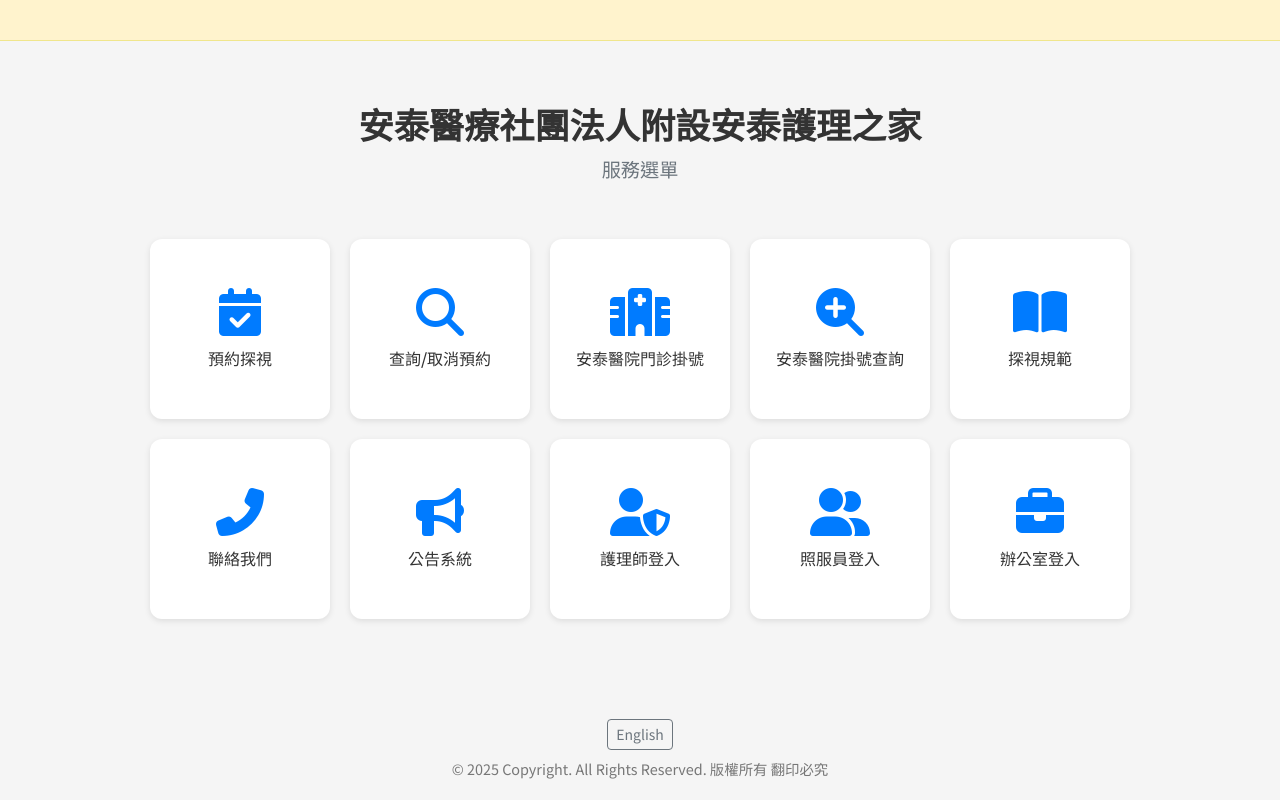
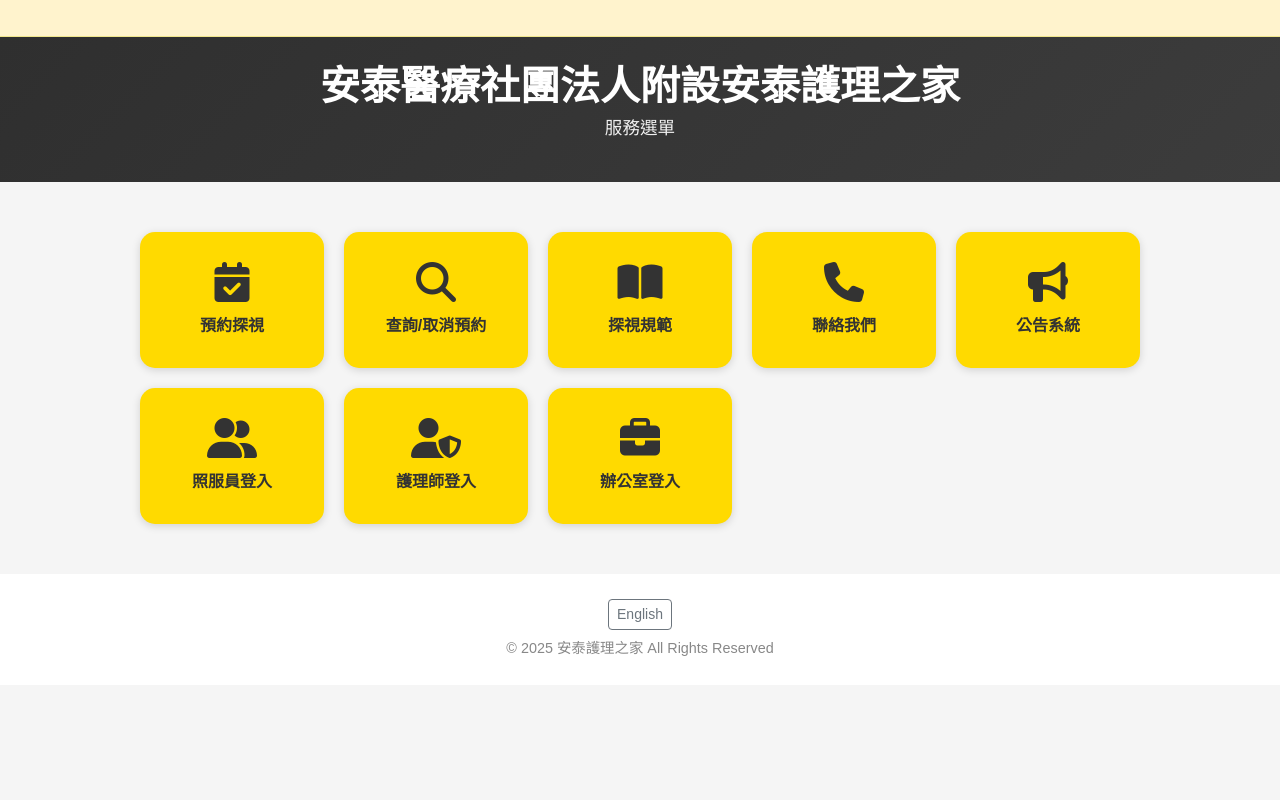
Before and after one commit to AnTai-Nursing-Home/-, a plain HTML site: page index.html in a window 1280 px wide. Drawn offline with nearby package versions, Linux system fonts and the light colour scheme; no server answers.

Commit message:
index.html

```diff
--- a/index.html
+++ b/index.html
@@ -1,137 +1,156 @@
 <!DOCTYPE html>
 <html lang="zh-Hant">
 <head>
-  <meta charset="UTF-8">
-  <meta name="viewport" content="width=device-width, initial-scale=1.0">
+  <meta charset="UTF-8" />
+  <meta name="viewport" content="width=device-width, initial-scale=1.0" />
   <title data-i18n="main_title_full">安泰醫療社團法人附設安泰護理之家</title>
-  <link href="https://cdn.jsdelivr.net/npm/bootstrap@5.3.0/dist/css/bootstrap.min.css" rel="stylesheet">
-  <link rel="stylesheet" href="https://cdnjs.cloudflare.com/ajax/libs/font-awesome/6.5.1/css/all.min.css">
-  <link rel="stylesheet" href="style.css">
-  <link rel="icon" href="/favicon.ico" type="image/x-icon">
+
+  <!-- Bootstrap & Icons -->
+  <link href="https://cdn.jsdelivr.net/npm/bootstrap@5.3.0/dist/css/bootstrap.min.css" rel="stylesheet" />
+  <link rel="stylesheet" href="https://cdnjs.cloudflare.com/ajax/libs/font-awesome/6.5.1/css/all.min.css" />
+  <link rel="icon" href="/favicon.ico" type="image/x-icon" />
+
   <style>
     body {
       background-color: #f5f5f5;
       font-family: "Noto Sans TC", sans-serif;
     }
 
-    /* 跑馬燈區塊 */
+    /* 深灰頂部標題 */
+    .header-bar {
+      background: linear-gradient(135deg, #2f2f2f, #3c3c3c);
+      color: white;
+      padding: 25px 0;
+      text-align: center;
+    }
+    .header-bar h1 {
+      font-weight: 700;
+      margin-bottom: 5px;
+    }
+    .header-bar p {
+      font-size: 1.1rem;
+      color: #f0f0f0;
+    }
+
+    /* 跑馬燈公告 */
     #announcement-marquee {
+      background: #fff3cd;
+      color: #000;
+      font-weight: bold;
+      border-bottom: 1px solid #f0e68c;
+      padding: 6px 0;
       white-space: nowrap;
       overflow: hidden;
-      background: #fff3cd;
-      color: #000;
-      border-bottom: 1px solid #f0e68c;
-      font-weight: bold;
-      padding: 8px 0;
-      text-align: center;
     }
-
     #marquee-text span {
       margin-right: 2px;
     }
 
-    .menu-container {
-      margin-top: 30px;
+    /* 主選單 */
+    .menu-section {
+      margin: 50px auto;
+      max-width: 1000px;
+    }
+    .menu-grid {
+      display: grid;
+      grid-template-columns: repeat(auto-fit, minmax(180px, 1fr));
+      gap: 20px;
+      justify-content: center;
+    }
+    .menu-item {
+      text-decoration: none;
+      background-color: #ffda00;
+      color: #333;
+      border-radius: 15px;
       text-align: center;
+      padding: 30px 10px;
+      font-weight: 600;
+      box-shadow: 0 2px 8px rgba(0, 0, 0, 0.15);
+      transition: all 0.3s ease;
+    }
+    .menu-item:hover {
+      background-color: #ffeb5c;
+      transform: translateY(-4px);
+      box-shadow: 0 4px 12px rgba(0, 0, 0, 0.25);
+    }
+    .menu-item i {
+      font-size: 2.5rem;
+      margin-bottom: 12px;
+      color: #333;
     }
 
-    .menu-grid {
-      display: grid;
-      grid-template-columns: repeat(auto-fit, minmax(160px, 1fr));
-      gap: 20px;
-      padding: 0 10px;
-    }
-
-    .menu-item {
+    footer {
       text-align: center;
-      background: white;
-      padding: 25px 10px;
-      border-radius: 12px;
-      box-shadow: 0 2px 6px rgba(0,0,0,0.1);
-      text-decoration: none;
-      color: #333;
-      transition: all 0.3s ease;
-    }
-
-    .menu-item:hover {
-      transform: translateY(-5px);
-      box-shadow: 0 4px 12px rgba(0,0,0,0.15);
-    }
-
-    .menu-item i {
-      margin-bottom: 10px;
-      color: #007bff;
-    }
-
-    .site-footer {
-      margin-top: 50px;
-      text-align: center;
-      color: #777;
+      padding: 25px 0;
       font-size: 0.9rem;
+      color: #888;
+      background-color: #fff;
     }
   </style>
 </head>
+
 <body>
   <!-- 公告跑馬燈 -->
   <div id="announcement-marquee" class="text-center">
     <marquee behavior="scroll" direction="left" id="marquee-text"></marquee>
   </div>
 
-  <div class="menu-container">
-    <div class="menu-header">
-      <h1 data-i18n="main_title_full"></h1>
-      <p class="lead" data-i18n="main_menu_title"></p>
-    </div>
+  <!-- 深灰標題區 -->
+  <div class="header-bar">
+    <h1 data-i18n="main_title_full">安泰醫療社團法人附設安泰護理之家</h1>
+    <p data-i18n="main_menu_title">系統主選單</p>
+  </div>
 
+  <!-- 主選單 -->
+  <div class="menu-section">
     <div class="menu-grid">
+
       <a href="booking.html" class="menu-item">
-        <i class="fas fa-calendar-check fa-3x"></i>
-        <span class="menu-item-text" data-i18n="booking_visit"></span>
+        <i class="fas fa-calendar-check"></i>
+        <div data-i18n="booking_visit">預約探視</div>
       </a>
+
       <a href="query.html" class="menu-item">
-        <i class="fas fa-search fa-3x"></i>
-        <span class="menu-item-text" data-i18n="query_cancel_booking"></span>
+        <i class="fas fa-search"></i>
+        <div data-i18n="query_cancel_booking">查詢與取消</div>
       </a>
-      <a href="https://www.antai.com.tw/check_web/p3_check_2.php" target="_blank" class="menu-item">
-        <i class="fas fa-hospital fa-3x"></i>
-        <span class="menu-item-text" data-i18n="hospital_booking"></span>
+
+      <a href="rules.html" class="menu-item">
+        <i class="fas fa-book-open"></i>
+        <div data-i18n="visit_rules">探視規範</div>
       </a>
-      <a href="https://www.antai.com.tw/check_web/p3_check_3.php" target="_blank" class="menu-item">
-        <i class="fas fa-magnifying-glass-plus fa-3x"></i>
-        <span class="menu-item-text" data-i18n="hospital_query"></span>
+
+      <a href="contact.html" class="menu-item">
+        <i class="fas fa-phone"></i>
+        <div data-i18n="contact_us">聯絡我們</div>
       </a>
-      <a href="rules.html" class="menu-item">
-        <i class="fas fa-book-open fa-3x"></i>
-        <span class="menu-item-text" data-i18n="visit_rules"></span>
+
+      <a href="announcements.html" class="menu-item">
+        <i class="fas fa-bullhorn"></i>
+        <div>公告系統</div>
       </a>
-      <a href="contact.html" class="menu-item">
-        <i class="fas fa-phone-alt fa-3x"></i>
-        <span class="menu-item-text" data-i18n="contact_us"></span>
+
+      <a href="caregiver.html" class="menu-item">
+        <i class="fas fa-user-friends"></i>
+        <div data-i18n="caregiver_login">照服員登入</div>
       </a>
-      <a href="announcements.html" class="menu-item">
-        <i class="fas fa-bullhorn fa-3x"></i>
-        <span class="menu-item-text">公告系統</span>
+
+      <a href="admin.html" class="menu-item">
+        <i class="fas fa-user-shield"></i>
+        <div data-i18n="nurse_login">護理師登入</div>
       </a>
-      <a href="admin.html" class="menu-item">
-        <i class="fas fa-user-shield fa-3x"></i>
-        <span class="menu-item-text" data-i18n="nurse_login"></span>
+
+      <a href="office.html" class="menu-item">
+        <i class="fas fa-briefcase"></i>
+        <div data-i18n="office_login">辦公室登入</div>
       </a>
-      <a href="caregiver.html" class="menu-item">
-        <i class="fas fa-user-friends fa-3x"></i>
-        <span class="menu-item-text" data-i18n="caregiver_login"></span>
-      </a>
-      <a href="office.html" class="menu-item">
-        <i class="fas fa-briefcase fa-3x"></i>
-        <span class="menu-item-text" data-i18n="office_login"></span>
-      </a>
+
     </div>
   </div>
 
-  <footer class="site-footer">
-    <div class="mb-2">
-      <button id="lang-switcher" class="btn btn-sm btn-outline-secondary"></button>
-    </div>
-    © 2025 Copyright. All Rights Reserved. 版權所有 翻印必究
+  <footer>
+    <button id="lang-switcher" class="btn btn-sm btn-outline-secondary mb-2"></button><br />
+    © 2025 安泰護理之家 All Rights Reserved
   </footer>
 
   <!-- Firebase & JS -->
```
